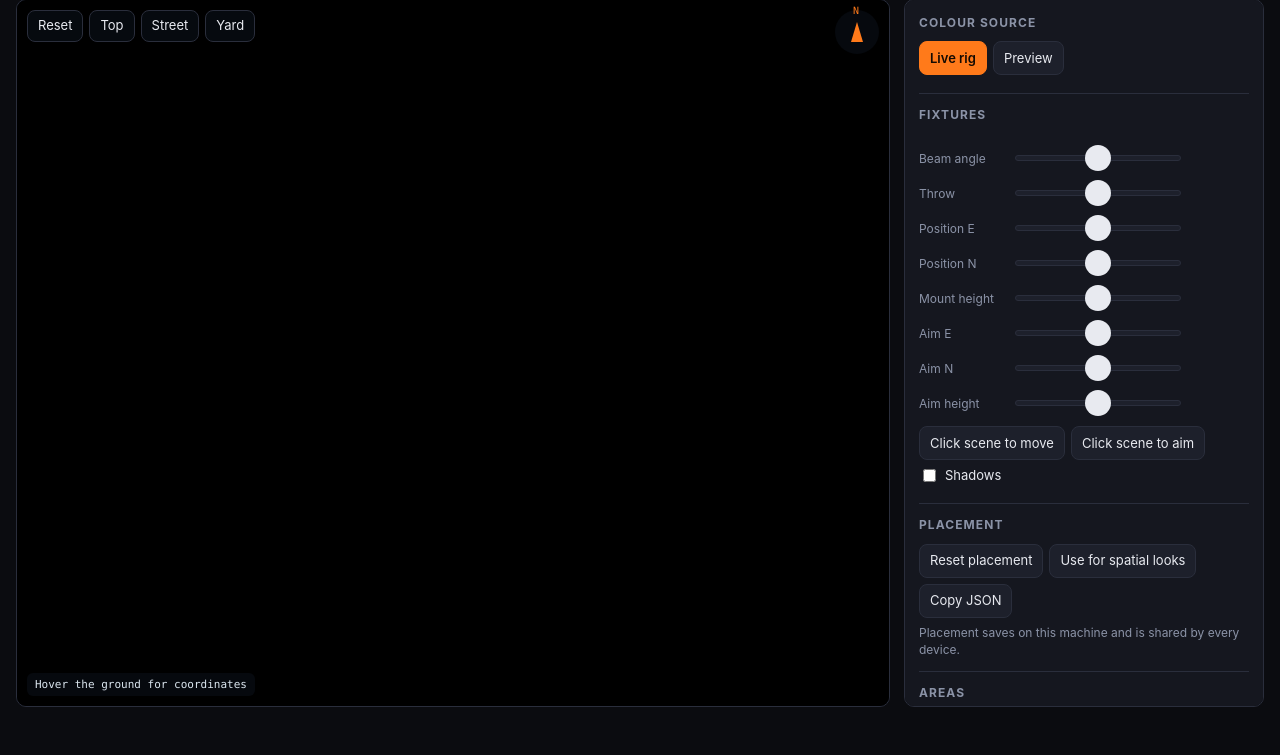
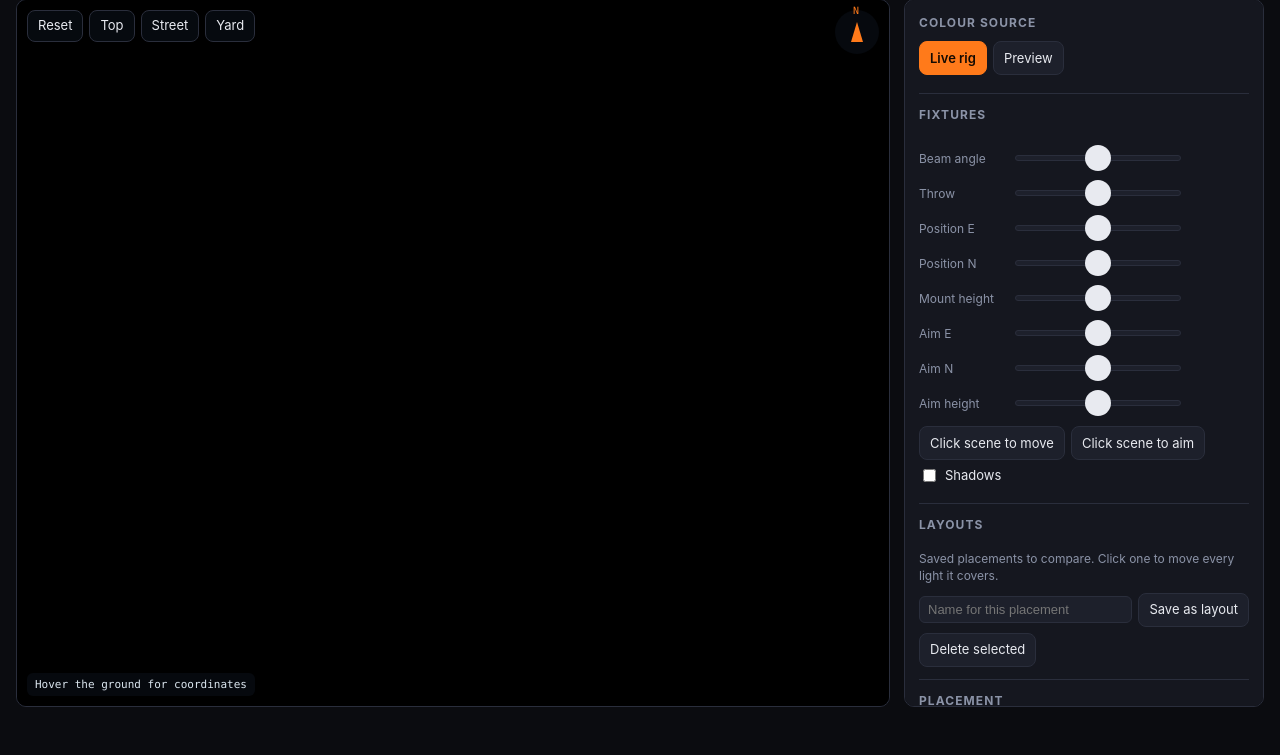
Before and after one commit to zndrpoole/party-lights, a Python web app: template partylights/web/templates/yard.html in a window 1280 px wide. Shown: the part 72-827 px from the top of the page. Run offline with Jinja, Linux system fonts and the light colour scheme; the template is opened without the code that fills it, so the values that code supplies are empty.

Commit message:
Named layouts on /yard to switch placements
Save the current placement under a name, click a layout to move every fixture
it lists (fixtures it leaves out stay put), delete the selected one. Each
layout carries a note shown when selected. Stored under the reserved
"layouts" and "layout" keys of /api/yard; placement validation is shared
through _clean_geom.

Co-Authored-By: Claude Opus 5.5 <noreply@anthropic.com>

```diff
--- a/partylights/web/static/yard.js
+++ b/partylights/web/static/yard.js
@@ -545,7 +545,8 @@ function save() {
   clearTimeout(saveTimer);
   saveTimer = setTimeout(async () => {
     try {
-      const r = await post("/api/yard", { ...placement(), trees: treeSettings(), ...areaSettings() });
+      const r = await post("/api/yard", { ...placement(), trees: treeSettings(), ...areaSettings(),
+                                          layouts, layout: activeLayout });
       $("s-saved").textContent = r.ok ? "Placement saved." : "Save failed.";
     } catch {
       $("s-saved").textContent = "Save failed: is the app running?";
@@ -655,6 +656,60 @@ function flashTreeRow(i) {
   void row.offsetWidth;
   row.classList.add("flash");
 }
+
+/* -- layouts ---------------------------------------------------------------- */
+
+// Named placements to flip between. A layout moves only the fixtures it lists,
+// so one that leaves out the accent leaves the accent where it is.
+let layouts = {};        // name -> {note, fixtures: {fid: geometry}}
+let activeLayout = "";
+
+function buildLayouts() {
+  const box = $("l-list");
+  box.innerHTML = "";
+  Object.keys(layouts).forEach((name) => {
+    const b = document.createElement("button");
+    b.textContent = name;
+    b.classList.toggle("on", name === activeLayout);
+    b.onclick = () => applyLayout(name);
+    box.appendChild(b);
+  });
+  const lay = layouts[activeLayout];
+  $("l-note").textContent = lay
+    ? (lay.note || `${Object.keys(lay.fixtures).length} fixtures.`)
+    : "Saved placements to compare. Click one to move every light it covers.";
+  $("l-del").disabled = !lay;
+}
+
+function applyLayout(name) {
+  const lay = layouts[name];
+  if (!lay) return;
+  fx.forEach((f) => {
+    const g = lay.fixtures[f.id];
+    if (g) { f.g = { ...f.g, ...g }; placeFixture(f); }
+  });
+  activeLayout = name;
+  buildLayouts();
+  sync();
+  save();
+}
+
+$("l-save").onclick = () => {
+  const name = $("l-name").value.trim();
+  if (!name) { $("l-note").textContent = "Type a name first."; return; }
+  layouts[name] = { note: layouts[name]?.note || "Saved from the page.", fixtures: placement() };
+  activeLayout = name;
+  $("l-name").value = "";
+  buildLayouts();
+  save();
+};
+$("l-del").onclick = () => {
+  if (!layouts[activeLayout]) return;
+  delete layouts[activeLayout];
+  activeLayout = "";
+  buildLayouts();
+  save();
+};
 
 /* -- areas and markers ------------------------------------------------------ */
 
@@ -986,6 +1041,9 @@ function resize() {
   applyTreeSettings(savedYard.trees);
   syncTrees();
   applyAreaSettings(savedYard);
+  layouts = savedYard.layouts || {};
+  activeLayout = savedYard.layout || "";
+  buildLayouts();
   buildChips();
   fx.forEach(placeFixture);
   setNight(true);
--- a/partylights/web/templates/yard.html
+++ b/partylights/web/templates/yard.html
@@ -83,7 +83,8 @@
     border: 1px solid var(--line); border-radius: 6px; padding: 5px 8px; font-size: 13px; min-width: 0; }
   .arow span { font-size: 11px; color: var(--dim); white-space: nowrap; }
   .arow button { min-height: 30px; padding: 0; }
-  #a-name { flex: 1 1 140px; }
+  #a-name, #l-name { flex: 1 1 140px; background: var(--panel-2); color: var(--text);
+    border: 1px solid var(--line); border-radius: 6px; padding: 5px 8px; font-size: 13px; min-width: 0; }
   .t-hi { color: var(--good); } .t-md { color: var(--warn); } .t-lo { color: var(--bad); }
 </style>
 </head>
@@ -149,6 +150,17 @@
     <section class="preview-only" hidden>
       <h2>Preview looks</h2>
       <div class="row" id="presets"></div>
+    </section>
+
+    <section>
+      <h2>Layouts</h2>
+      <div class="row" id="l-list"></div>
+      <p class="note" id="l-note" style="margin:6px 0 0">Saved placements to compare. Click one to move every light it covers.</p>
+      <div class="row" style="margin-top:8px">
+        <input id="l-name" maxlength="40" placeholder="Name for this placement" aria-label="Layout name">
+        <button id="l-save">Save as layout</button>
+        <button id="l-del" disabled>Delete selected</button>
+      </div>
     </section>
 
     <section>
```
Also changed, not shown: partylights/web/server.py (+44 -11 lines), tests/test_web.py (+17 -0 lines).
